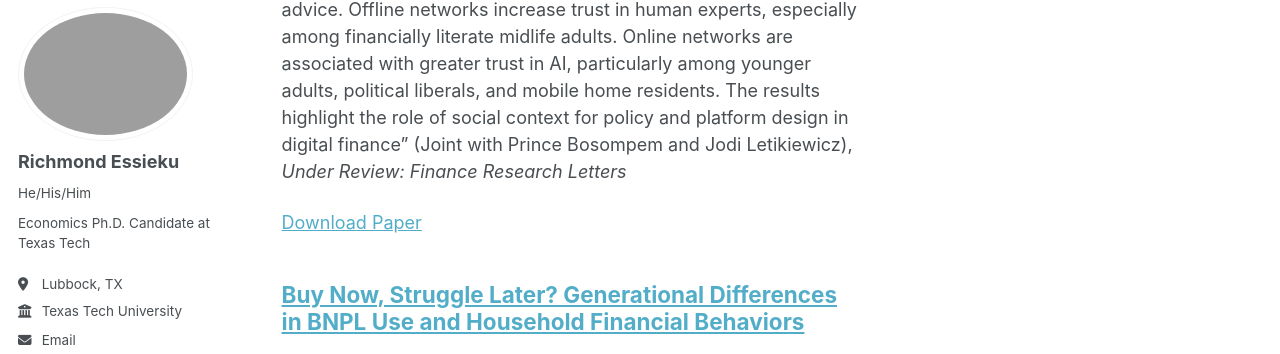
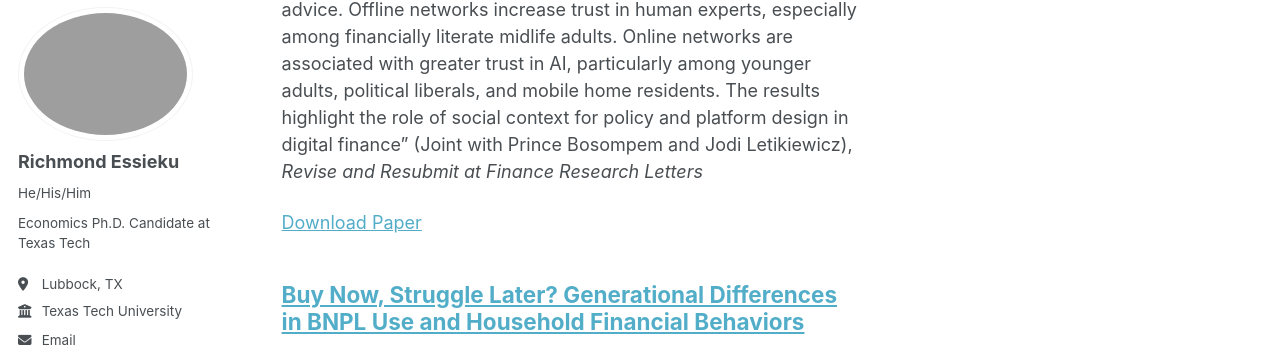
Before and after one commit to essieku/essieku.github.io, a Jekyll site: the page built from _pages/publications.html, in a window 1280 px wide and 900 px high, scrolled down 4632 px. Shown: the part 99-453 px from the top of the window. Built offline with Jekyll 4.4.1, drawn with Linux system fonts in a browser that asks for light colours; some web fonts are replaced.

Commit message:
Update AI_letters.md

```diff
--- a/_publications/AI_letters.md
+++ b/_publications/AI_letters.md
@@ -3,7 +3,7 @@ title: "In Whom We Trust? Social Networks and Trust in AI vs. Human Experts in H
 collection: publications
 category: working-paper
 permalink: /publication/ai-trust
-excerpt: '"Using propensity score matching and inverse probability weighting on nationally representative data from an SSRS randomized experiment with the FINRA Investor Education Foundation, this paper estimates how offline and online social networks shape consumer trust in AI generated versus human expert housing advice. Offline networks increase trust in human experts, especially among financially literate midlife adults. Online networks are associated with greater trust in AI, particularly among younger adults, political liberals, and mobile home residents. The results highlight the role of social context for policy and platform design in digital finance" (Joint with Prince Bosompem and Jodi Letikiewicz), <em>Under Review: Finance Research Letters<em>'
+excerpt: '"Using propensity score matching and inverse probability weighting on nationally representative data from an SSRS randomized experiment with the FINRA Investor Education Foundation, this paper estimates how offline and online social networks shape consumer trust in AI generated versus human expert housing advice. Offline networks increase trust in human experts, especially among financially literate midlife adults. Online networks are associated with greater trust in AI, particularly among younger adults, political liberals, and mobile home residents. The results highlight the role of social context for policy and platform design in digital finance" (Joint with Prince Bosompem and Jodi Letikiewicz), <em>Revise and Resubmit at Finance Research Letters<em>'
 date: 2025-03-18
 venue: 'SSRN'
 paperurl: 'https://papers.ssrn.com/sol3/papers.cfm?abstract_id=5402137'
```
